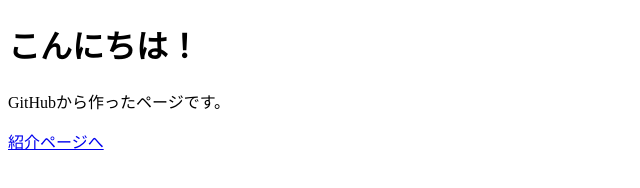
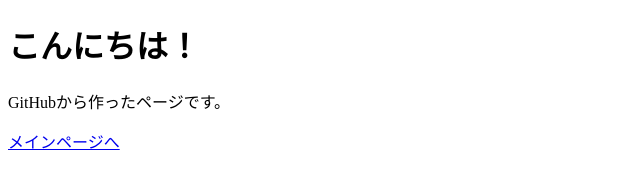
Before and after one commit to sukiyakibeer-tech/honmei_getumei, a plain HTML site: page src/io/github/honmeigetumei/index.html in a window 1280 px wide. Shown: the full height of the page, 0-640 px from the left. Drawn offline with Linux system fonts and the light colour scheme.

Commit message:
Update link to kigaku_birthday.html

```diff
--- a/src/io/github/honmeigetumei/index.html
+++ b/src/io/github/honmeigetumei/index.html
@@ -8,6 +8,6 @@
 <body>
   <h1>こんにちは！</h1>
   <p>GitHubから作ったページです。</p>
-  <a href="./kigaku_birthday.html">紹介ページへ</a>
+  <a href="./src/io/github/honmeigetumei/kigaku_birthday.html">メインページへ</a>
 </body>
 </html>
```
